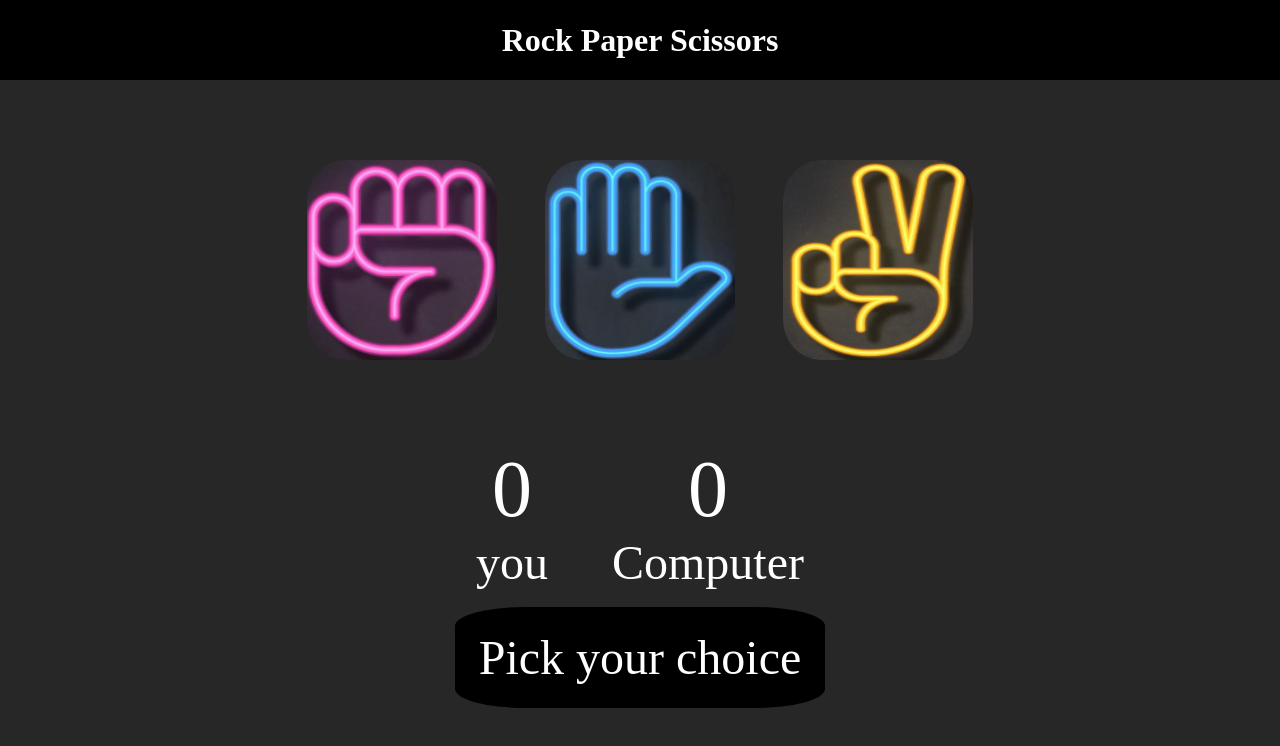
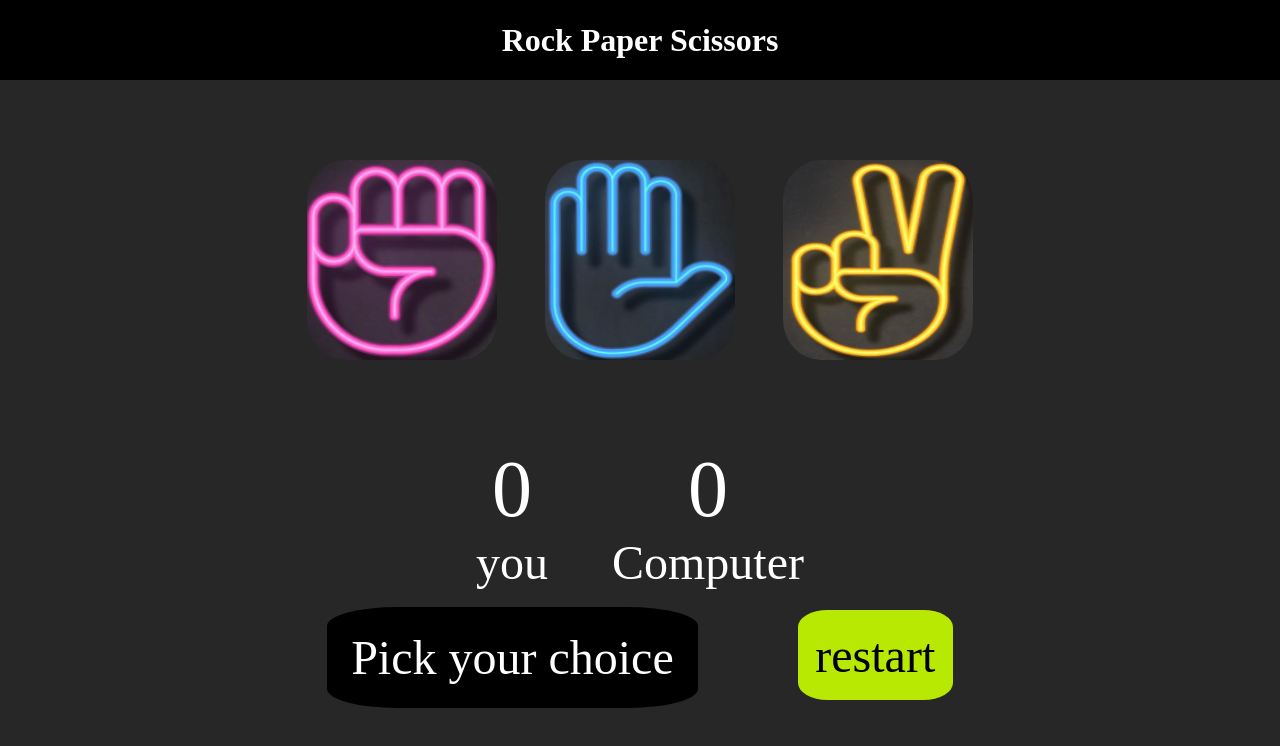
Before and after one commit to SakshamPhuyal/RockPaperScissor, a plain HTML site: page spr.html in a window 1280 px wide. Drawn offline with Linux system fonts and the light colour scheme.

Commit message:
added reset button

```diff
--- a/script.js
+++ b/script.js
@@ -4,6 +4,7 @@ const choices=document.querySelectorAll(".choice");
 const msg= document.querySelector("#msg");
 const userScorep=document.querySelector("#user-score");
 const computerScorep=document.querySelector("#comp-score");
+const rest=document.querySelector(".restart");
 const generateChoice=()=>{
 const options=["rock","paper","scissors"];
 const randIdx=Math.floor(Math.random()*3);
@@ -48,3 +49,11 @@ choice.addEventListener("click",()=>{
    playGame(userchoice);
 })
 });
+rest.addEventListener("click",()=>{
+    userScore=0;
+    computerScore=0;
+    userScorep.innerText=userScore;
+    computerScorep.innerText=computerScore;
+    msg.innerText="Pick your choice";
+    msg.style.backgroundColor="black";
+});
--- a/spr.html
+++ b/spr.html
@@ -30,9 +30,14 @@
             <p>Computer</p>
         </div>
     </div>
-    <div class="msgbox">
+    <div class="mode">
+         <div class="msgbox">
         <p id="msg">Pick your choice</p>
     </div>
+    <div class="restart">
+        <P id="res">restart</P>
+    </div>
+</div>
     <script src="script.js"></script>
 </body>
 </html>
--- a/style.css
+++ b/style.css
@@ -53,3 +53,19 @@ display: inline;
     padding: 1.5rem;
 border-radius: 19%;
 }
+.mode{
+    display: flex;
+    justify-content: center;
+    gap: 100px;
+}
+.restart{
+    margin-top: 20px;
+    display: inline;
+    background-color: rgba(193, 247, 0, 0.932);
+    padding: 1.1rem;
+border-radius: 19%;
+cursor: pointer;
+}
+#res{
+    color:black ;
+}
```
